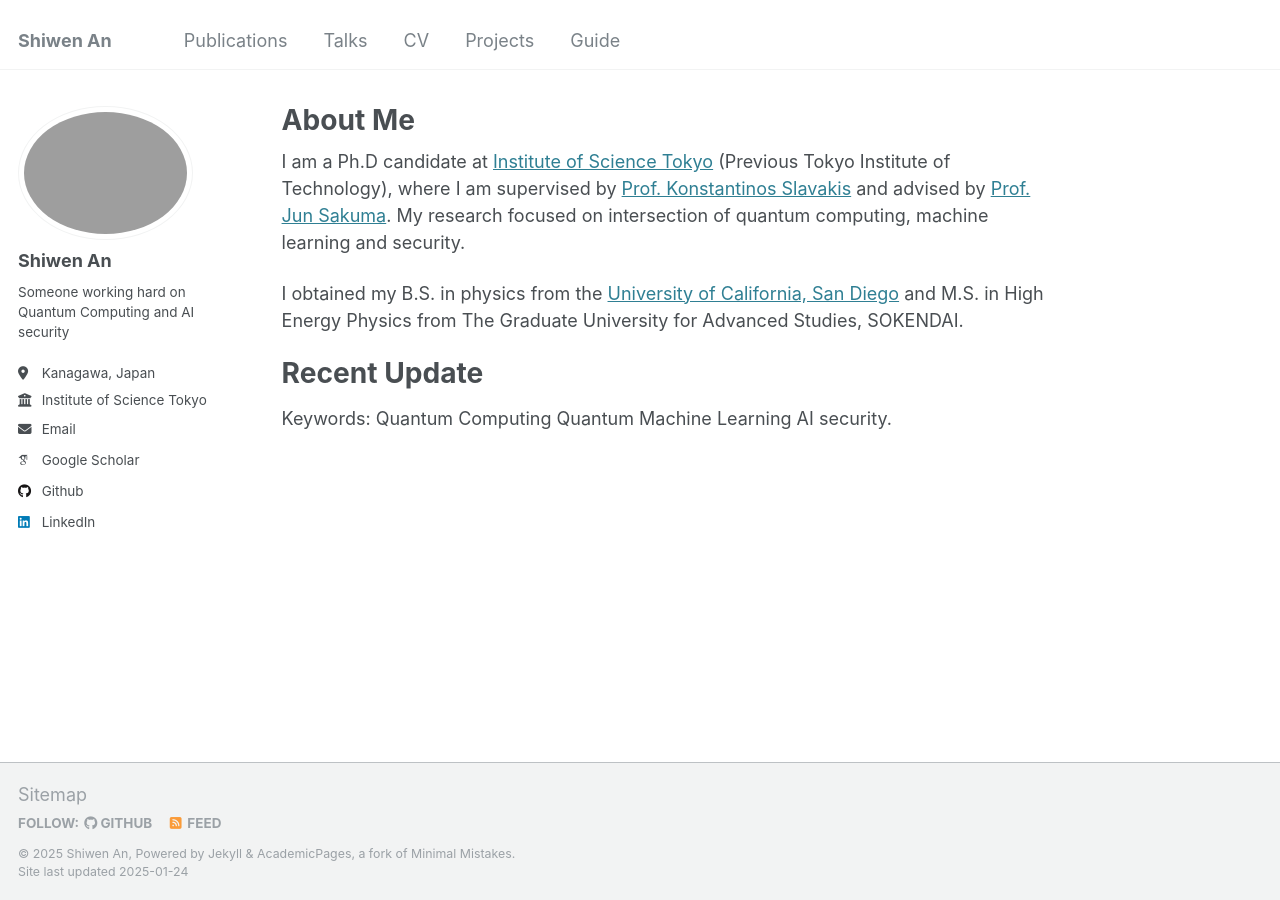
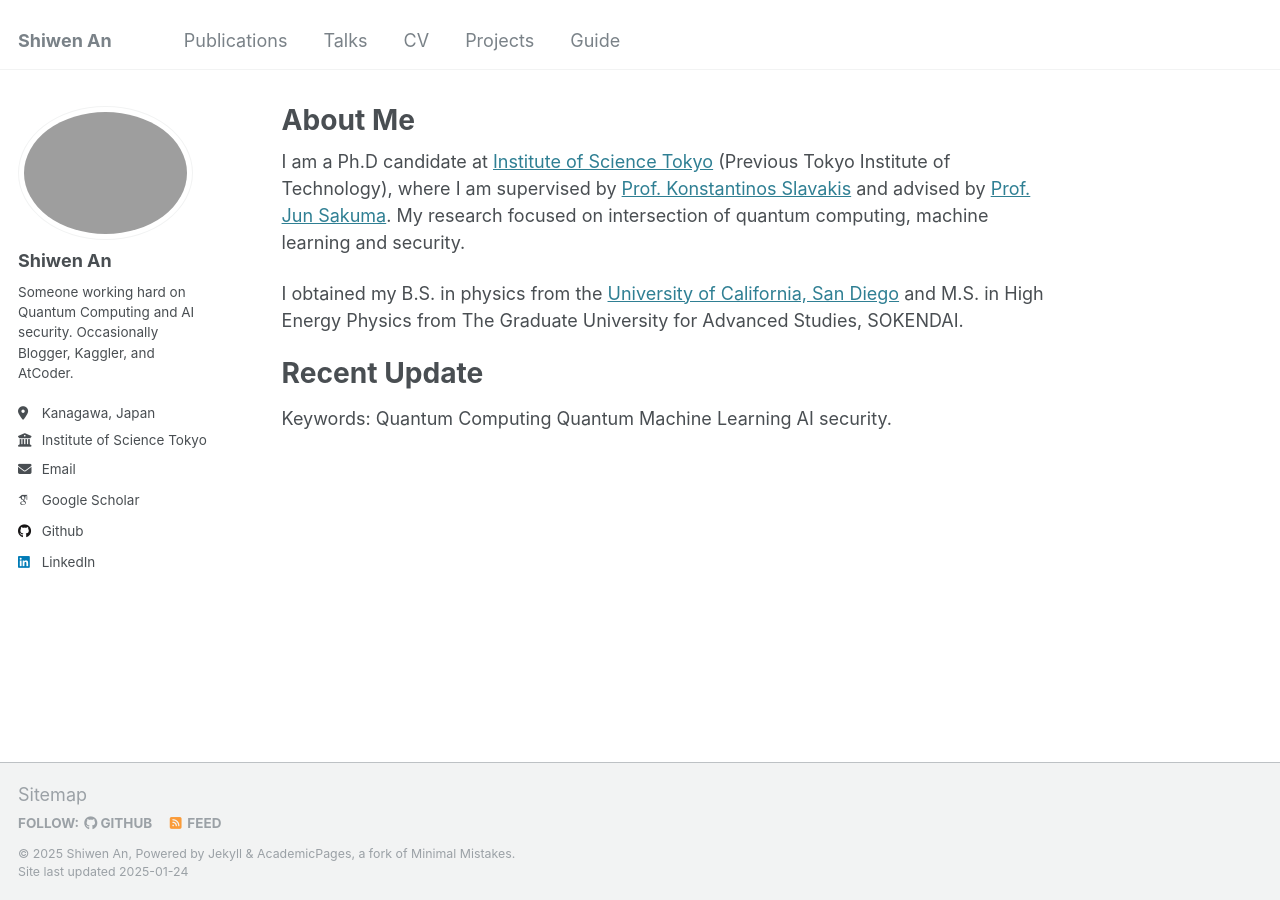
Before and after one commit to zazabap/zazabap.github.io, a Jekyll site: the page built from _pages/about.md, in a window 1280 px wide. Built offline with Jekyll 4.4.1, drawn with Linux system fonts in a browser that asks for light colours; some web fonts are replaced.

Commit message:
Update config

```diff
--- a/_config.yml
+++ b/_config.yml
@@ -24,7 +24,7 @@ author:
   avatar           : "cat.png"
   name             : "Shiwen An"
   pronouns         : # URL
-  bio              : "Someone working hard on Quantum Computing and AI security"
+  bio              : "Someone working hard on Quantum Computing and AI security. Occasionally Blogger, Kaggler, and AtCoder."
   location         : "Kanagawa, Japan"
   employer         : "Institute of Science Tokyo"
   uri              : # URL
```
